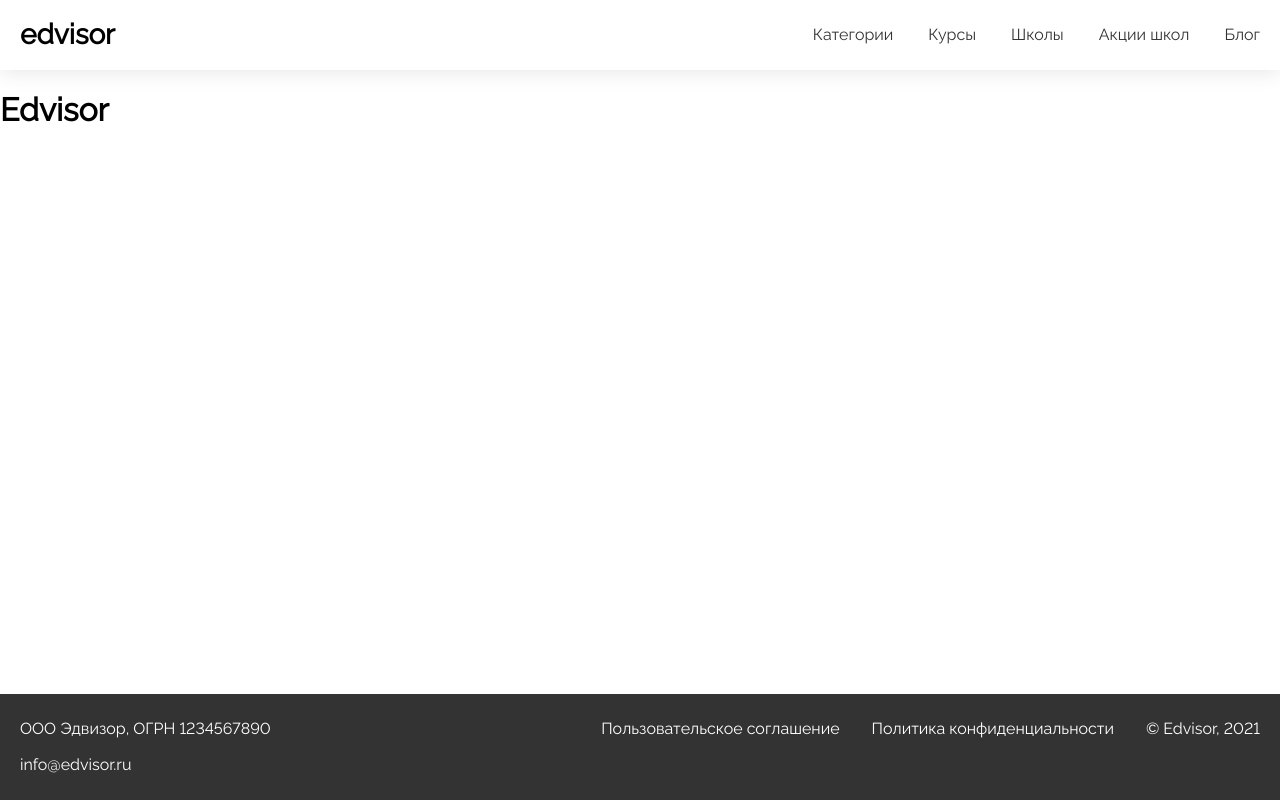
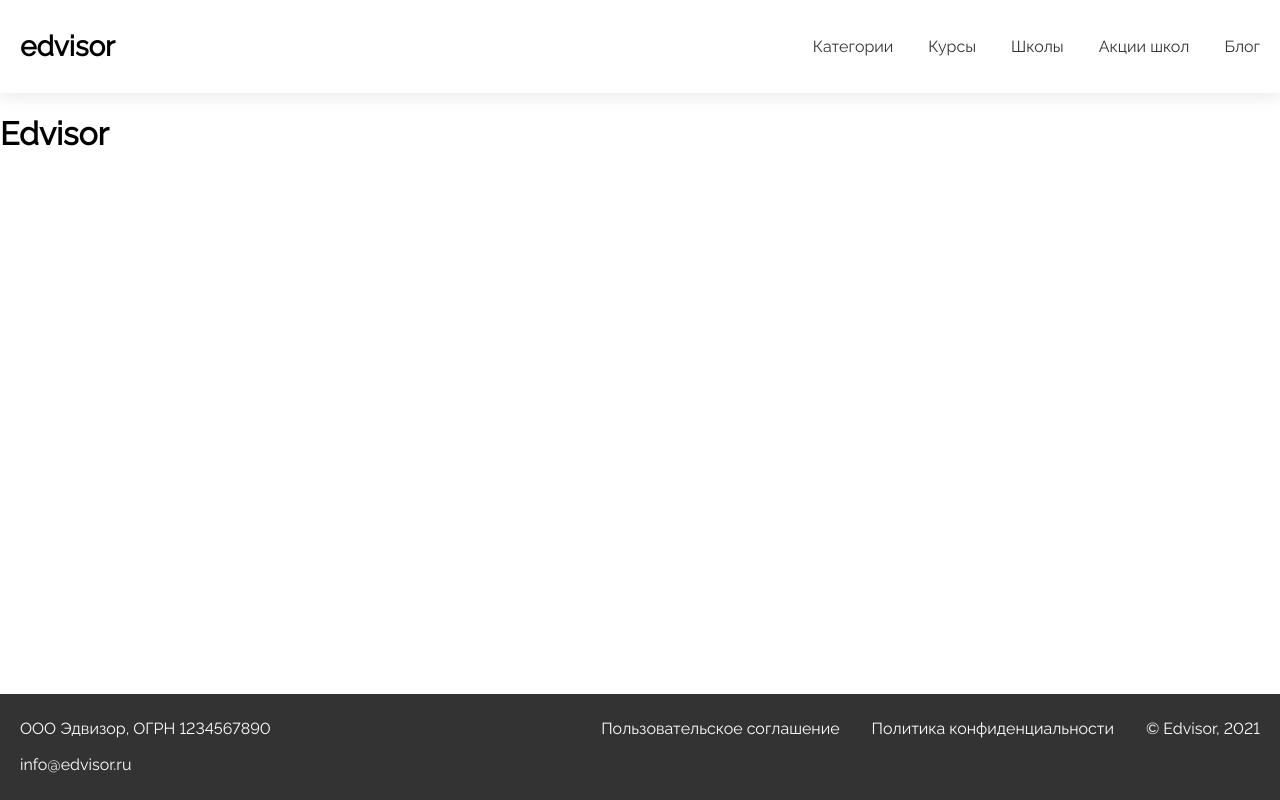
Before and after one commit to imnd/ed-front, a Nuxt app: page / in a window 1280 px wide. Built offline with nearby package versions, Linux system fonts and the light colour scheme.

Commit message:
Обновил в соответствии с комментариями

```diff
--- a/components/Logo.vue
+++ b/components/Logo.vue
@@ -1,10 +1,10 @@
 <template>
-  <a href="/">edvisor</a>
+  <NuxtLink to="/">edvisor</NuxtLink>
 </template>
 
 <script>
 export default {
-name: "Logo"
+  name: 'Logo'
 }
 </script>
 
--- a/components/MenuTop.vue
+++ b/components/MenuTop.vue
@@ -1,21 +1,21 @@
 <template>
   <div class="menu">
-    <div :class="'menu__burger d-flex d-md-none' + (isOpen ? ' menu__burger--open' : '')" @click="toggle()">
+    <div :class="'menu__burger d-flex d-md-none' + (isOpen ? ' menu__burger_open' : '')" @click="isOpen = !isOpen">
       <span></span>
       <span></span>
       <span></span>
     </div>
-    <div :class="'menu__list' + (isOpen ? ' menu__list--open' : '')">
-      <div v-for="item in list" :class="isOpen ? 'menu__list__item menu__list--open__item' : 'menu__list__item'">
-        <a :href="item.route">{{ item.name }}</a>
-      </div>
-    </div>
+    <ul :class="'menu__list' + (isOpen ? ' menu__list_open' : '')">
+      <li v-for="item in list" :class="isOpen ? 'menu__list-item menu__list_open-item' : 'menu__list-item'">
+        <NuxtLink :to="item.route">{{ item.name }}</NuxtLink>
+      </li>
+    </ul>
   </div>
 </template>
 
 <script>
 export default {
-  name: "MenuTop",
+  name: 'MenuTop',
   data() {
     return {
       isOpen: false,
@@ -42,11 +42,6 @@
         }
       ]
     }
-  },
-  methods: {
-    toggle() {
-      this.isOpen = !this.isOpen;
-    }
   }
 }
 </script>
@@ -63,6 +58,8 @@
     display: flex;
     align-items: center;
     gap: $items-gap;
+    list-style: none;
+    padding: 0;
 
     @media (max-width: 768px) {
       max-height: 0;
@@ -77,7 +74,7 @@
       align-items: baseline;
       top: 100%;
 
-      &__item {
+      &-item {
         overflow: hidden;
 
         &:first-child {
@@ -94,7 +91,7 @@
       }
     }
 
-    &__item {
+    &-item {
 
       a {
         font-weight: 500;
@@ -109,11 +106,11 @@
       }
     }
 
-    &--open {
+    &_open {
       max-height: 15em;
       top: 100%;
 
-      &__item {
+      &-item {
         margin: 0;
         display: flex;
       }
@@ -134,15 +131,13 @@
       transition: all 0.5s;
     }
 
-    &--open {
+    &_open {
       span {
         position: absolute;
         right: 30px;
 
         &:nth-child(1) {
-          transform: rotate(
-              45deg
-          );
+          transform: rotate(45deg);
         }
 
         &:nth-child(2) {
@@ -150,9 +145,7 @@
         }
 
         &:nth-child(3) {
-          transform: rotate(
-              -45deg
-          );
+          transform: rotate(-45deg);
         }
       }
     }
--- a/components/layout/FooterDefault.vue
+++ b/components/layout/FooterDefault.vue
@@ -16,7 +16,7 @@
 
 <script>
 export default {
-  name: "FooterDefault"
+  name: 'FooterDefault'
 }
 </script>
 
--- a/components/layout/HeaderDefault.vue
+++ b/components/layout/HeaderDefault.vue
@@ -11,7 +11,7 @@
 import MenuTop from "../MenuTop";
 
 export default {
-  name: "Default-header",
+  name: 'Default-header',
   components: {MenuTop}
 }
 </script>
```
Lines whose indentation alone changed are shown as unchanged.
